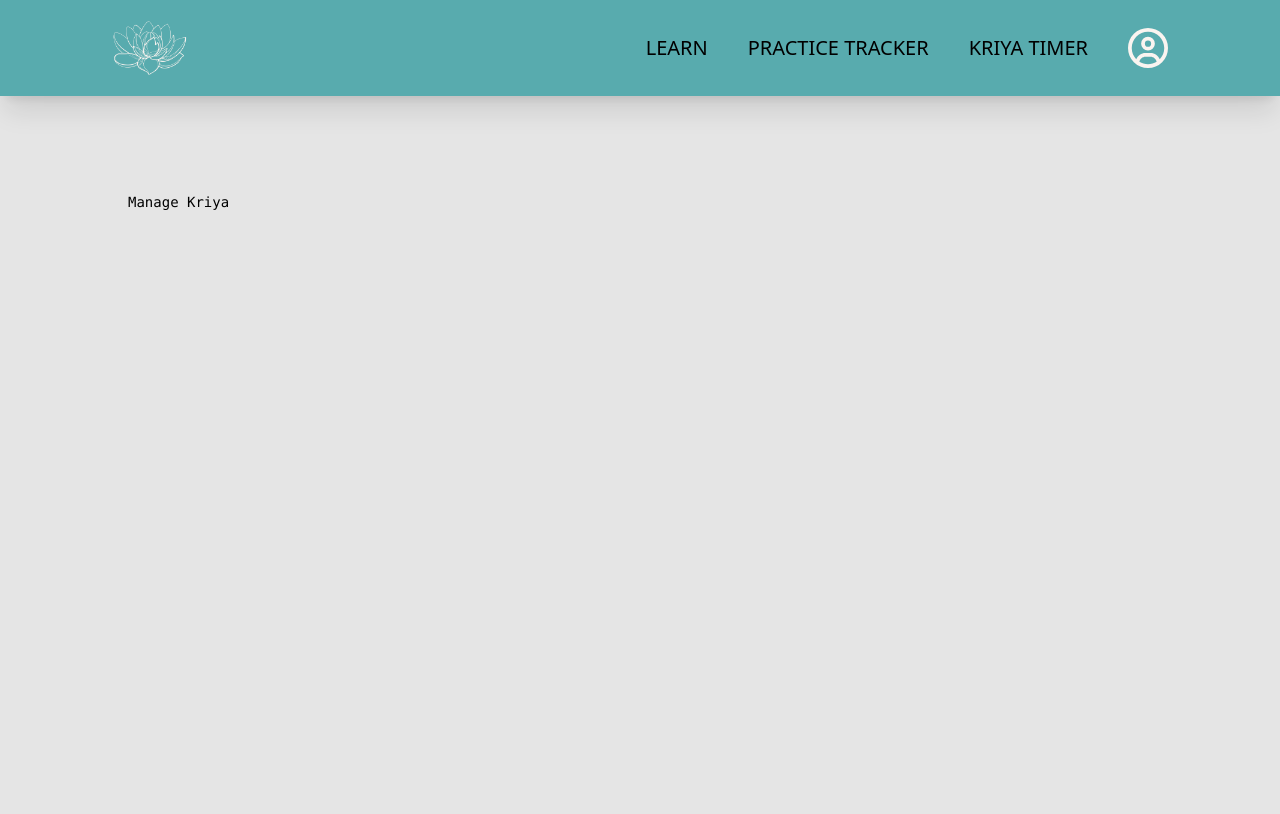
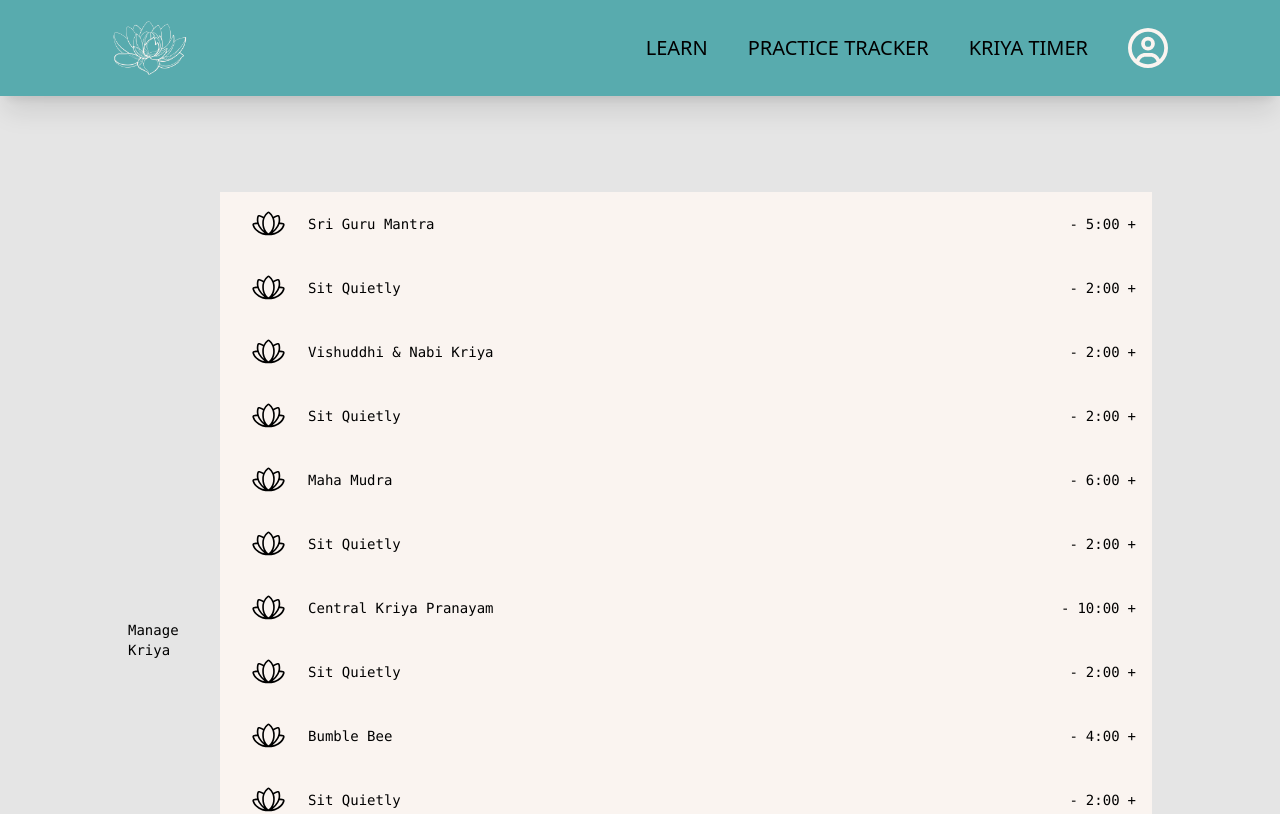
Before and after one commit to mwfelton/sriguru-app, a Next.js app: page /manage-kriya in a window 1280 px wide. Shown: the top 814 px of the page. Built offline with nearby package versions, Linux system fonts and the light colour scheme.

Commit message:
app is working, mystery commit since a dev break

```diff
--- a/src/app/components/Bar.tsx
+++ b/src/app/components/Bar.tsx
@@ -30,7 +30,7 @@ interface BarProps {
   resetActiveCountdown: boolean;
 }
 
-const Bar = ({ activeCountdown, resetActiveCountdown }: BarProps) => {
+const Bar = () => {
 
   const [elements, setElements] = useState(initialElements);
 
--- /dev/null
+++ b/src/app/components/Manager.tsx
@@ -0,0 +1,34 @@
+import React from "react";
+import { PiFlowerLotusLight } from "react-icons/pi";
+import { useState, useEffect } from "react";
+import data from '../kriya.json';
+
+const Manager = () => {
+  return (
+    <main className="w-full flex min-h-screen flex-col items-center bg-seashell">
+      {data.map((element, index) => (
+        <div
+          key={index}
+          data-time={element.seconds}
+          className={`flex items-center w-full py-2 px-4`}
+        >
+
+          <div className={`flex items-center justify-center w-12 h-12 rounded-full mr-4 ml-2 transition-all duration-300 ease-in-out bg-cherry_blossom"
+          }`}>
+            <PiFlowerLotusLight size={35} />
+          </div>
+          <p>{element.name}</p>
+
+          <div className="flex ml-auto">
+            <button>-</button>
+            <p className="mx-2">{element.minutes}</p>
+            <button>+</button>
+          </div>
+
+        </div>
+      ))}
+    </main>
+  );
+};
+
+export default Manager;
--- a/src/app/kriya.json
+++ b/src/app/kriya.json
@@ -1,99 +1,99 @@
 [
   {
     "name": "Sri Guru Mantra",
-    "seconds": 5,
-    "minutes": "0:05",
+    "seconds": 300,
+    "minutes": "5:00",
     "minimum_value": "5:00",
     "image": "/images/guru-mantra.png"
   },
   {
     "name": "Sit Quietly",
-    "seconds": 5,
-    "minutes": "0:05",
+    "seconds": 120,
+    "minutes": "2:00",
     "minimum_value": null,
     "image": "/images/sit.png"
   },
   {
     "name": "Vishuddhi & Nabi Kriya",
-    "seconds": 5,
-    "minutes": "0:05",
+    "seconds": 120,
+    "minutes": "2:00",
     "minimum_value": null,
     "image": "/images/vis-nabi.png"
   },
   {
     "name": "Sit Quietly",
-    "seconds": 5,
-    "minutes": "0:05",
+    "seconds": 120,
+    "minutes": "2:00",
     "minimum_value": null,
     "image": "/images/sit.png"
   },
   {
     "name": "Maha Mudra",
-    "seconds": 5,
-    "minutes": "0:05",
+    "seconds": 360,
+    "minutes": "6:00",
     "minimum_value": null,
     "image": "/images/mahamudra.png"
   },
   {
     "name": "Sit Quietly",
-    "seconds": 5,
-    "minutes": "0:05",
+    "seconds": 120,
+    "minutes": "2:00",
     "minimum_value": null,
     "image": "/images/sit.png"
   },
   {
     "name": "Central Kriya Pranayam",
-    "seconds": 5,
-    "minutes": "0:05",
+    "seconds": 600,
+    "minutes": "10:00",
     "minimum_value": "10:00",
     "image": "/images/central-kriya.png"
   },
   {
     "name": "Sit Quietly",
-    "seconds": 5,
-    "minutes": "0:05",
+    "seconds": 120,
+    "minutes": "2:00",
     "minimum_value": null,
     "image": "/images/sit.png"
   },
   {
     "name": "Bumble Bee",
-    "seconds": 5,
-    "minutes": "0:05",
+    "seconds": 240,
+    "minutes": "4:00",
     "minimum_value": null,
     "image": "/images/bumble.png"
   },
   {
     "name": "Sit Quietly",
-    "seconds": 5,
-    "minutes": "0:05",
+    "seconds": 120,
+    "minutes": "2:00",
     "minimum_value": null,
     "image": "/images/sit.png"
   },
   {
     "name": "Chakra Dharana",
-    "seconds": 5,
-    "minutes": "0:05",
+    "seconds": 180,
+    "minutes": "3:00",
     "minimum_value": null,
     "image": "/images/chakra-d.png"
   },
   {
     "name": "Sit Quietly",
-    "seconds": 5,
-    "minutes": "0:05",
+    "seconds": 120,
+    "minutes": "2:00",
     "minimum_value": null,
     "image": "/images/sit.png"
   },
   {
     "name": "Bhastrika Kriya",
-    "seconds": 5,
-    "minutes": "0:05",
+    "seconds": 180,
+    "minutes": "3:00",
     "minimum_value": null,
     "image": "/images/bhastrika.png"
   },
   {
     "name": "Sit Quietly",
-    "seconds": 5,
-    "minutes": "0:05",
+    "seconds": 300,
+    "minutes": "5:00",
     "minimum_value": null,
     "image": "/images/sit.png"
   }
--- a/src/app/manage-kriya/page.tsx
+++ b/src/app/manage-kriya/page.tsx
@@ -1,10 +1,13 @@
 import React from 'react'
+import Manager from "../components/Manager";
+
 
 export default function ManageKriya() {
   return (
     <main className="flex min-h-screen flex-col items-center justify-between p-24">
-      <div className="z-10 w-full max-w-5xl items-center justify-between font-mono text-sm lg:flex">
+      <div className="w-full max-w-5xl items-center justify-between font-mono text-sm lg:flex">
        <h1>Manage Kriya</h1>
+       <Manager />
       </div>
 
 
--- a/src/app/pages/practice-timer/page.tsx
+++ b/src/app/pages/practice-timer/page.tsx
@@ -1,9 +1,7 @@
-Practice timer page
-
 "use client";
 import Link from 'next/link';
 import React, { useState, useEffect } from 'react';
-import TimerCards from "../components/TimerCards";
+import TimerCards from "../../components/TimerCards";
 import Image from "next/image";
 import KriyaTimerHero from '../../../public/images/kriya-timer-hero.png';
 
```
Also changed, not shown: 1 other file (tests, documents, lock files or other folders).
